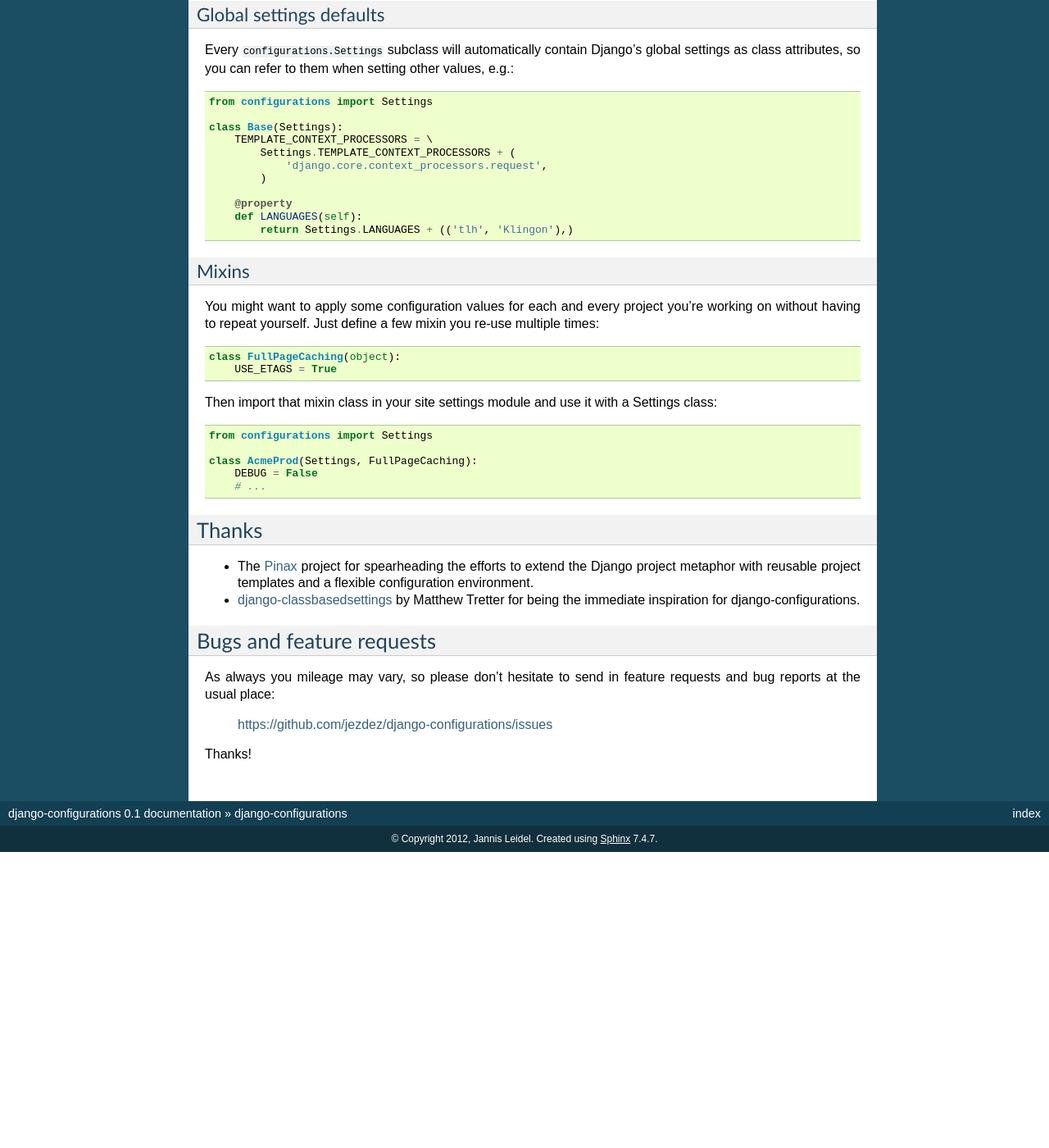
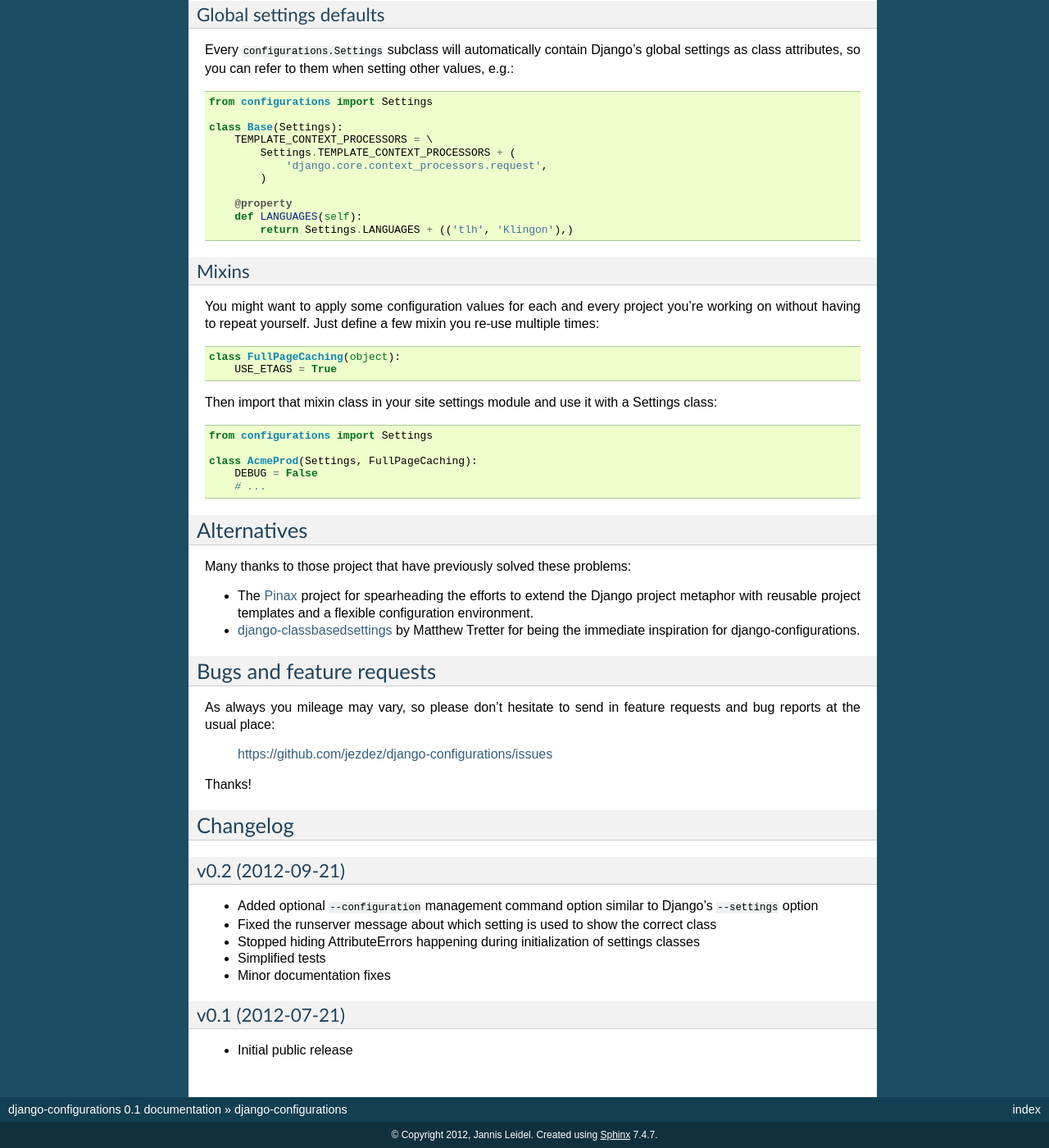
Before and after one commit to jazzband/django-configurations, a Sphinx documentation site: the page built from docs/index.rst, in a window 1280 px wide and 1400 px high, scrolled down 2842 px. Shown: the whole window at 82% size. Built offline with Sphinx 7.4.7, drawn with Linux system fonts in a browser that asks for light colours; before the commit the page ends 3881 px from its top, so only the background shows below that; some of the changed text lies outside the part shown.

Commit message:
Added a changelog and include it both from the docs and from the setup.py.

```diff
--- /dev/null
+++ b/CHANGES.rst
@@ -0,0 +1,25 @@
+.. :changelog:
+
+Changelog
+---------
+
+v0.2 (2012-09-21)
+^^^^^^^^^^^^^^^^^
+
+- Added optional ``--configuration`` management command option similar
+  to Django's ``--settings`` option
+
+- Fixed the runserver message about which setting is used to
+  show the correct class
+
+- Stopped hiding AttributeErrors happening during initialization
+  of settings classes
+
+- Simplified tests
+
+- Minor documentation fixes
+
+v0.1 (2012-07-21)
+^^^^^^^^^^^^^^^^^
+
+- Initial public release
--- a/docs/index.rst
+++ b/docs/index.rst
@@ -89,7 +89,7 @@
 
 Alternatively you can use the ``--configuration`` option when using Django
 management commands along the lines of Django's default ``--settings``
-command line option::
+command line option, e.g.::
 
     python manage.py runserver --settings=mysite.settings --configuration=Prod
 
@@ -131,8 +131,10 @@
         DEBUG = False
         # ...
 
-Thanks
-------
+Alternatives
+------------
+
+Many thanks to those project that have previously solved these problems:
 
 - The Pinax_ project for spearheading the efforts to extend the Django
   project metaphor with reusable project templates and a flexible
--- a/setup.py
+++ b/setup.py
@@ -23,7 +23,7 @@
     version=find_version('configurations', '__init__.py'),
     description='A helper for organizing Django project settings by relying '
                 'on well established programming patterns.',
-    long_description=read('README.rst'),
+    long_description=read('README.rst') + u'\n\n' + read('CHANGES.rst'),
     author='Jannis Leidel',
     author_email='jannis@leidel.info',
     license='BSD',
```
Also changed, not shown: other parts of docs/index.rst (+2 -0 lines), 1 other file.
